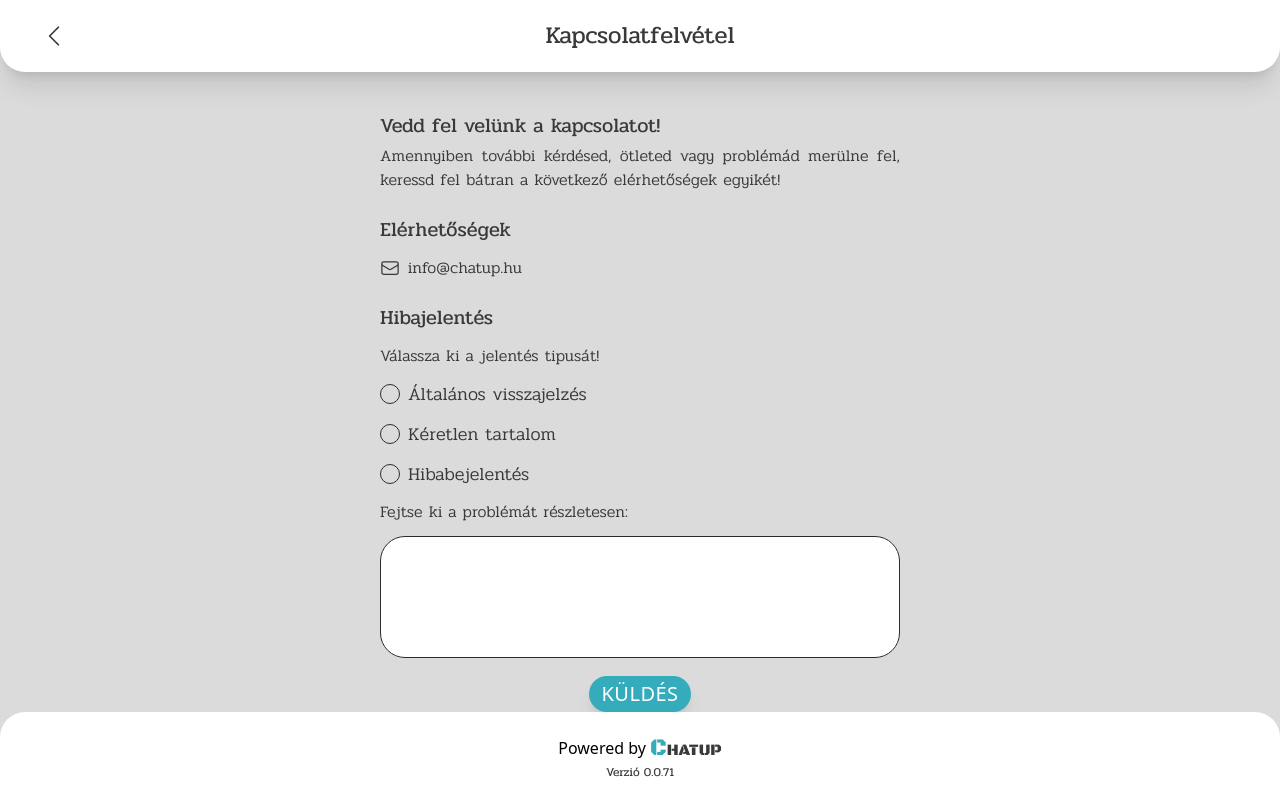
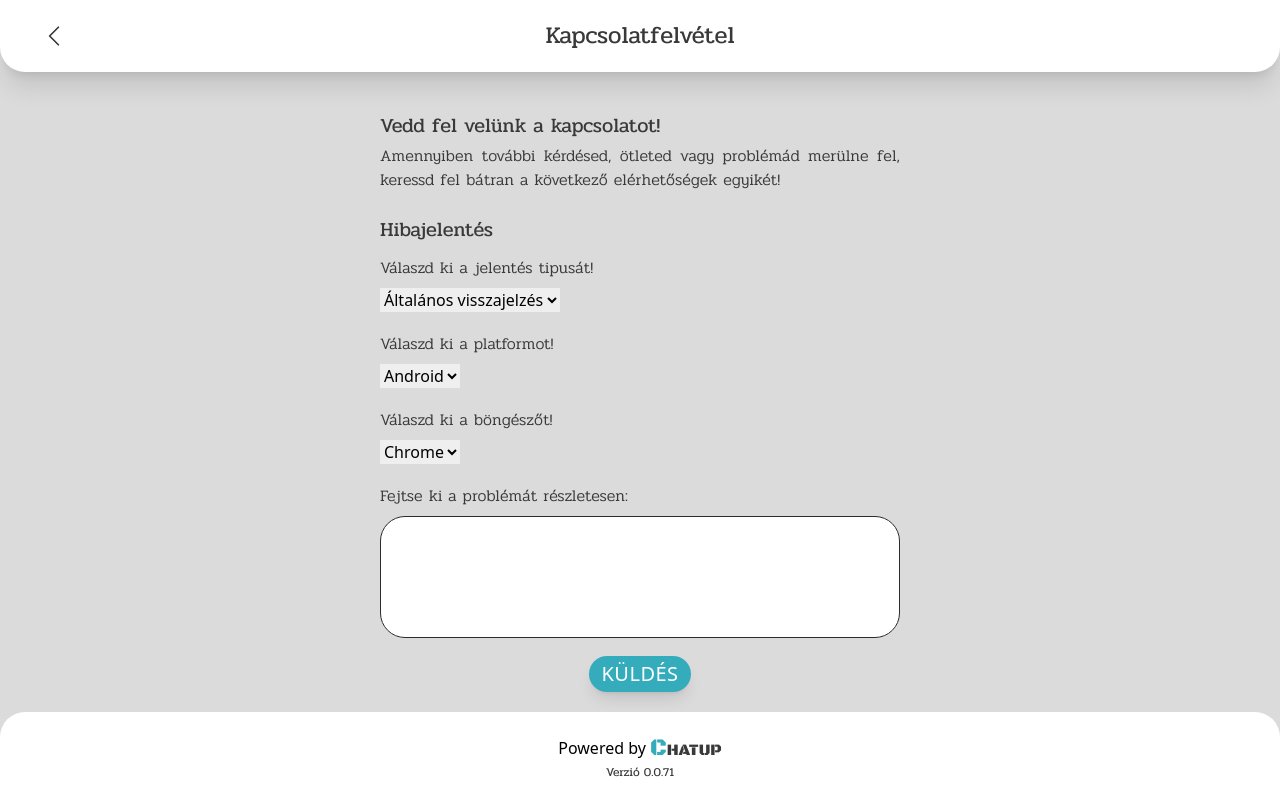
Before and after one commit to zsoltgombocz/chatup-frontend, a React (Vite) app: page /settings/contact in a window 1280 px wide. Built offline with nearby package versions, Linux system fonts and the light colour scheme; a web font is replaced by a local one.

Commit message:
added contact form with select + dc hook

```diff
--- /dev/null
+++ b/src/components/SelectInput.tsx
@@ -0,0 +1,36 @@
+import { AnimatePresence } from 'framer-motion';
+import { useState, useEffect, SyntheticEvent, ChangeEvent } from 'react'
+import { useUserSettings } from '@store/userSettings';
+import { motion as m } from 'framer-motion';
+import { CheckIcon } from '@heroicons/react/24/outline';
+
+type Props = {
+    options: string[],
+    name: string,
+    className?: string,
+    selectedIndex?: number | undefined,
+    onChange?: Function | undefined,
+}
+
+const SelectInput = ({ options, name, className, selectedIndex, onChange }: Props) => {
+    const [selected, SetSelected] = useState(selectedIndex);
+    const userColor = useUserSettings(state => state.color);
+
+    const handleChange = (e: ChangeEvent<HTMLSelectElement>): void => {
+        SetSelected(e.target.selectedIndex);
+        onChange?.();
+    }
+    return (
+        <div className={className}>
+            <select name={name} id={name} value={options[selected || 0]} onChange={handleChange} className={'select-input'}>
+                {
+                    options.map((option, index) => (
+                        <option key={option} value={option}>{option}</option>
+                    ))
+                }
+            </select>
+        </div >
+    )
+}
+
+export default SelectInput
--- /dev/null
+++ b/src/utils/discord.ts
@@ -0,0 +1,34 @@
+export const getEmbedObject = (date: Date, type: string, platform: string, browser: string, description: string): Object => {
+    return {
+        "embeds": [
+            {
+                "title": "Új bejelentés",
+                "color": 3452092,
+                "timestamp": date.toISOString(),
+                "fields": [
+                    {
+                        "name": "Jelentés típusa",
+                        "value": `> ${type}`,
+                        "inline": false
+                    },
+                    {
+                        "name": "Platform",
+                        "value": `> ${platform}`,
+                        "inline": false
+                    },
+                    {
+                        "name": "Böngésző típusa ",
+                        "value": `> ${browser}`,
+                        "inline": true
+                    },
+                    {
+                        "name": "Jelentés részletezése",
+                        "value": `> ${description}`,
+                        "inline": false
+                    }
+                ]
+            }
+        ],
+        "description": date.toLocaleString()
+    }
+}
--- a/src/views/settings/Contact.tsx
+++ b/src/views/settings/Contact.tsx
@@ -1,18 +1,34 @@
 import { FormEvent } from 'react'
 import { motion as m } from 'framer-motion';
-import { config } from '@config/settingsConfig';
-import { EnvelopeIcon } from '@heroicons/react/24/outline';
-import RadioGroup from '@components/RadioGroup';
 import Button from '@components/Button';
-function Contact() {
+
+import { getEmbedObject } from '@utils/discord'
+import SelectInput from '@components/SelectInput';
+const Contact = () => {
+    const DISCORD_WEBHOOK_URL = import.meta.env.VITE_DISCORD_WH;
     const onFormSubmit = (e: FormEvent<HTMLFormElement>) => {
         e.preventDefault();
         const target = e.target as HTMLFormElement;
         const type = target.type.value;
+        const platform = target.platform.value;
+        const browser = target.browser.value;
         const desc = target.desc.value;
-        if (type === '' || desc === '') return;
+        if (!type || !desc || !platform || !browser) return;
 
-        //TODO: FINISH AFTER SETTING UP PROPER EMAIL SERVER AND A BACKEND
+        const now = new Date(Date.now());
+        fetch(DISCORD_WEBHOOK_URL, {
+            method: "POST",
+            headers: {
+                "Content-Type": "application/json",
+            },
+            body: JSON.stringify(getEmbedObject(
+                now,
+                type,
+                platform,
+                browser,
+                desc
+            )),
+        });
     }
     return (
         <m.div className={'scrollable-view'} initial={{ x: 500 }} animate={{ x: 0 }} exit={{ x: 500 }}>
@@ -21,17 +37,19 @@ function Contact() {
                 Amennyiben további kérdésed, ötleted vagy problémád merülne fel, keressd fel bátran a következő elérhetőségek egyikét!
             </p>
 
-            <h5 className={'text text-xl mb-3'}>Elérhetőségek</h5>
-            <p className={'text font-extralight flex flex-row gap-2 items-center mb-6'}>
-                <EnvelopeIcon className={'w-5 h-5 text'} />{config.contactEmail}
-            </p>
-
             <h5 className={'text text-xl mb-3'}>Hibajelentés</h5>
             <form method={'POST'} onSubmit={onFormSubmit} className={'w-full'}>
-                <h5 className={'text font-extralight mb-3'}>Válassza ki a jelentés tipusát!</h5>
-                <RadioGroup options={['Általános visszajelzés', 'Kéretlen tartalom', 'Hibabejelentés']} name={'type'} className={'mb-'} radioGap={3} />
 
-                <h5 className={'text font-extralight mb-3'}>Fejtse ki a problémát részletesen:</h5>
+                <h5 className={'text font-extralight mb-2'}>Válaszd ki a jelentés tipusát!</h5>
+                <SelectInput options={['Általános visszajelzés', 'Kéretlen tartalom', 'Hibabejelentés']} name={'type'} className={'mb-5'} />
+
+                <h5 className={'text font-extralight mb-2'}>Válaszd ki a platformot!</h5>
+                <SelectInput options={['Android', 'PC', 'iOS']} name={'platform'} className={'mb-5'} />
+
+                <h5 className={'text font-extralight mb-2'}>Válaszd ki a böngészőt!</h5>
+                <SelectInput options={['Chrome', 'Firefox', 'Opera', 'Safari', 'Brave']} name={'browser'} className={'mb-5'} />
+
+                <h5 className={'text font-extralight mb-2'}>Fejtse ki a problémát részletesen:</h5>
                 <textarea className={'textarea mb-3 w-full'} rows={4} name={'desc'}></textarea>
 
                 <Button size={'secondary'} style={'filled'} text={'Küldés'} hugText={true} className={'m-auto'} />
```
Also changed, not shown: 1 other file (tests, documents, lock files or other folders).
